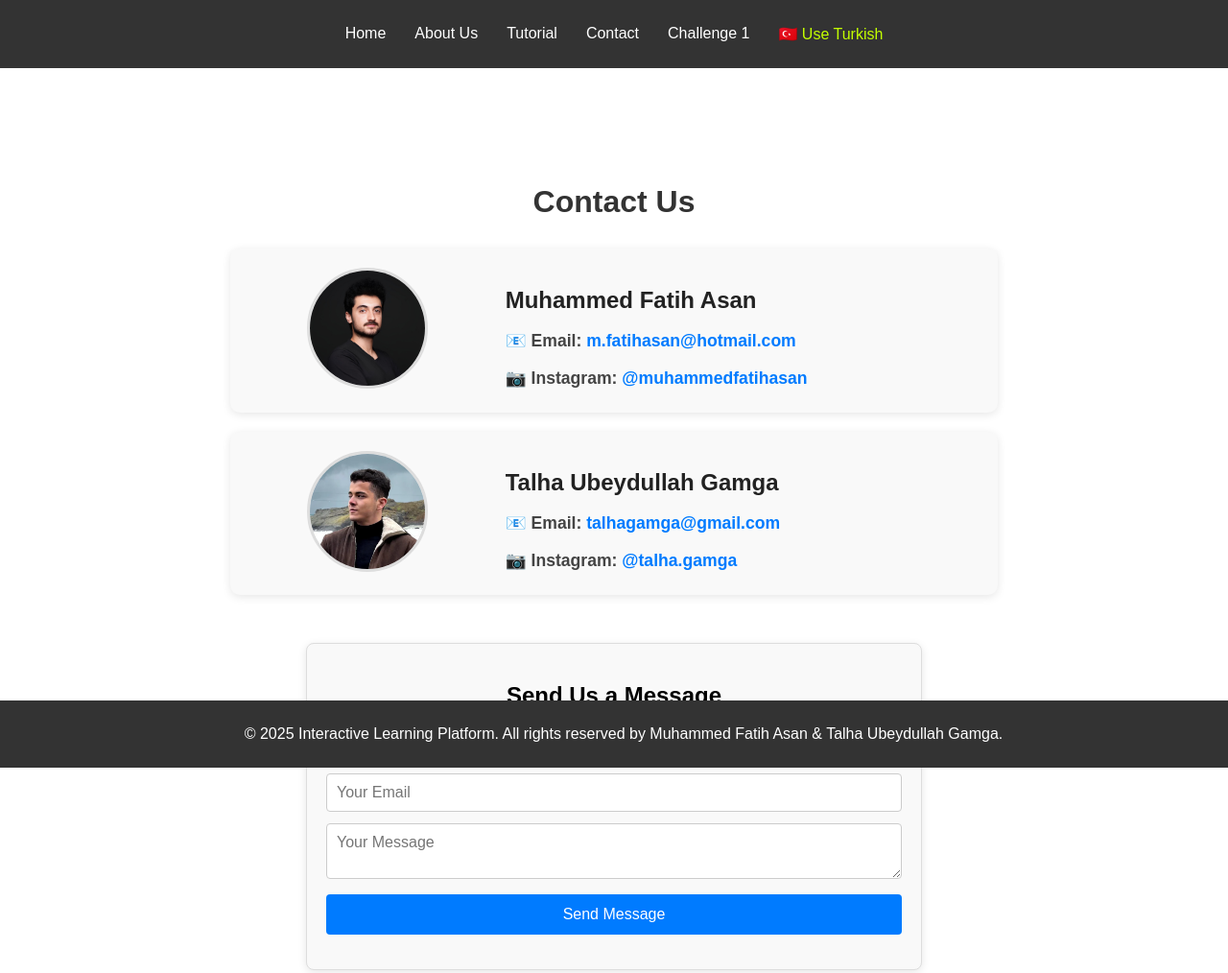
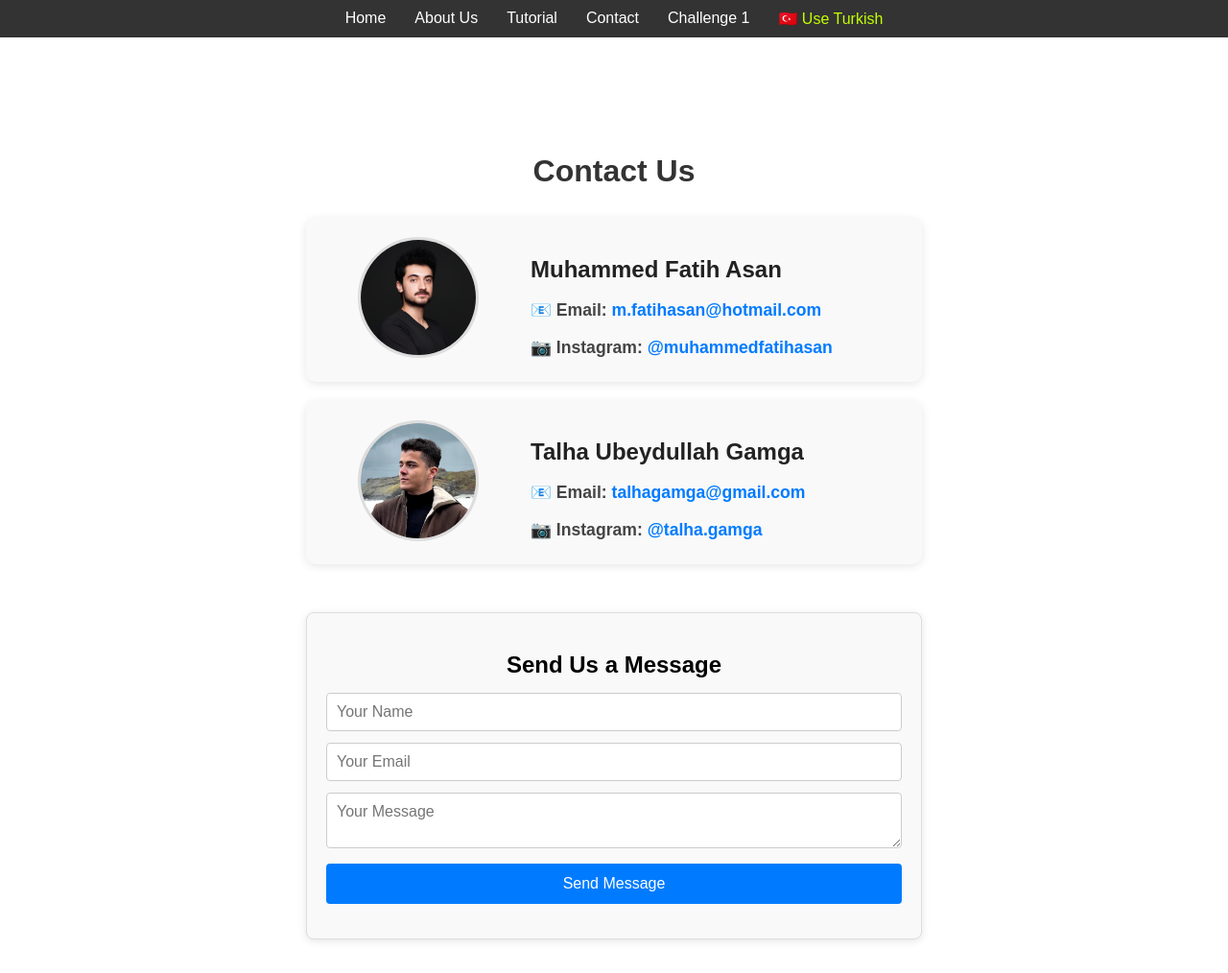
Before and after one commit to MuhammedFatihAsan/Responsive_Web_Design_Project, a plain HTML site: page contact.html in a window 1280 px wide. Shown: the top 1014 px of the page at 96% size. Drawn offline with Linux system fonts and the light colour scheme.

Commit message:
Copyrights well aligned.
Copyrights well aligned.

```diff
--- a/contact.html
+++ b/contact.html
@@ -12,7 +12,9 @@
 <body>
 
     <!-- ORTAK NAVIGATION BAR -->
-    <div id="navigation_bar"></div>
+    <header>
+        <div id="navigation_bar"></div>
+    </header>
 
     <!-- CONTACT PAGE -->
     <main class="contact-container">
--- a/contact_style.css
+++ b/contact_style.css
@@ -82,9 +82,7 @@ footer {
     padding: 10px;
     background: #333;
     color: white;
-    position: absolute;
     width: 100%;
-    bottom: 0;
 }
 
 .contact-form {
--- a/home_style.css
+++ b/home_style.css
@@ -1,43 +1,48 @@
-body {
+/* =========  GLOBAL LAYOUT  ========= */
+html, body {
+    margin: 0;
+    height: 100%;
+    display: flex;
+    flex-direction: column;   /* vertical stacking: header – main – footer */
+    min-height: 100vh;        /* full‑viewport baseline */
+}
+
+/* MAIN AREA GROWS, PUSHING FOOTER DOWN WHEN NEEDED */
+main {
+    flex: 1;                  /* the magic line */
+}
+
+/* =========  SHARED NAV  ========= */
+nav {
+    font-family: Arial, sans-serif;
+    background: #333;
+    padding: 10px;
+}
+nav ul {
+    display: flex;
+    justify-content: center;
+    list-style: none;
     margin: 0;
     padding: 0;
 }
-
-/* NAVBAR */
-nav {
-    font-family: Arial, sans-serif;
-    background-color: #333;
-    padding: 10px;
-}
-nav ul {
-    list-style: none;
-    padding: 0;
-    display: flex;
-    justify-content: center;
-}
-nav ul li {
-    margin: 0 15px;
-}
-nav ul li a, nav ul li button {
-    color: white;
-    text-decoration: none;
+nav li { margin: 0 15px; }
+nav a,
+nav button {
     background: none;
     border: none;
+    color: #fff;
     cursor: pointer;
     font-size: 16px;
+    text-decoration: none;
 }
-nav ul li button {
-    color: rgb(195, 255, 0);
-}
+nav button { color: rgb(195, 255, 0); }
 
-/* FOOTER */
+/* =========  SHARED FOOTER  ========= */
 footer {
-    font-family: Arial, sans-serif;
+    background: #333;
+    color: #fff;
     text-align: center;
     padding: 10px;
-    background: #333;
-    color: white;
-    position: absolute;
     width: 100%;
-    bottom: 0;
+    /* NO position:absolute / fixed  → footer flows naturally */
 }
```
